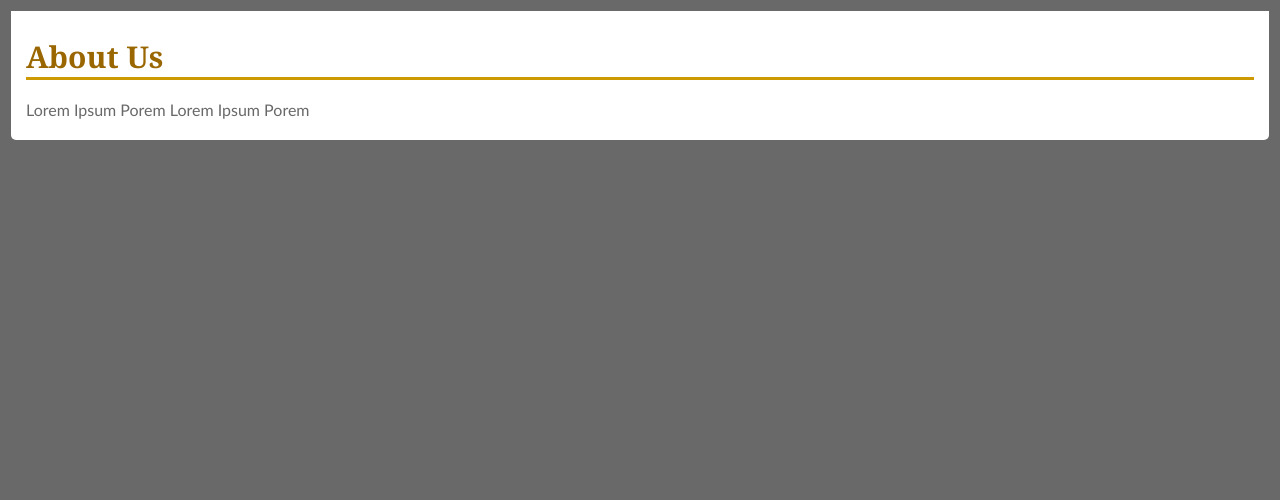
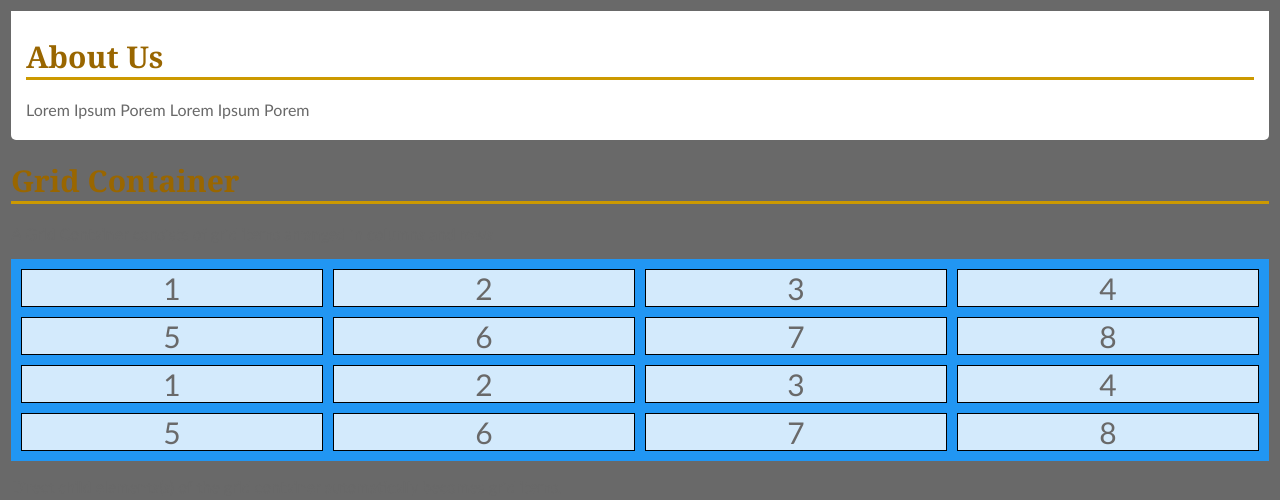
Before and after one commit to stylez360/legacy, a plain HTML site: page about.html in a window 1280 px wide. Drawn offline with Linux system fonts and the light colour scheme.

Commit message:
Update about.html

```diff
--- a/about.html
+++ b/about.html
@@ -11,6 +11,49 @@
   <h1>About Us</h1>
   <p>Lorem Ipsum Porem Lorem Ipsum Porem</p>
   </div>
+<style>
+.grid-container {
+  display: grid;
+  grid-template-columns: auto auto auto auto;
+  gap: 10px;
+  background-color: #2196F3;
+  padding: 10px;
+}
+
+.grid-container > div {
+  background-color: rgba(255, 255, 255, 0.8);
+  border: 1px solid black;
+  text-align: center;
+  font-size: 30px;
+}
+</style>
+</head>
+<body>
+
+<h1>Grid Container</h1>
+
+<p>A Grid Container consists of grid items arranged in columns and rows</p>
+
+<div class="grid-container">
+  <div>1</div>
+  <div>2</div>
+  <div>3</div>
+  <div>4</div>
+  <div>5</div>
+  <div>6</div>
+  <div>7</div>
+  <div>8</div>
+  <div>1</div>
+  <div>2</div>
+  <div>3</div>
+  <div>4</div>
+  <div>5</div>
+  <div>6</div>
+  <div>7</div>
+  <div>8</div>
+</div>
+
+<p>Direct child elements(s) of the grid container automatically becomes grid items.</p>
 
 </body>
 </html>
```
